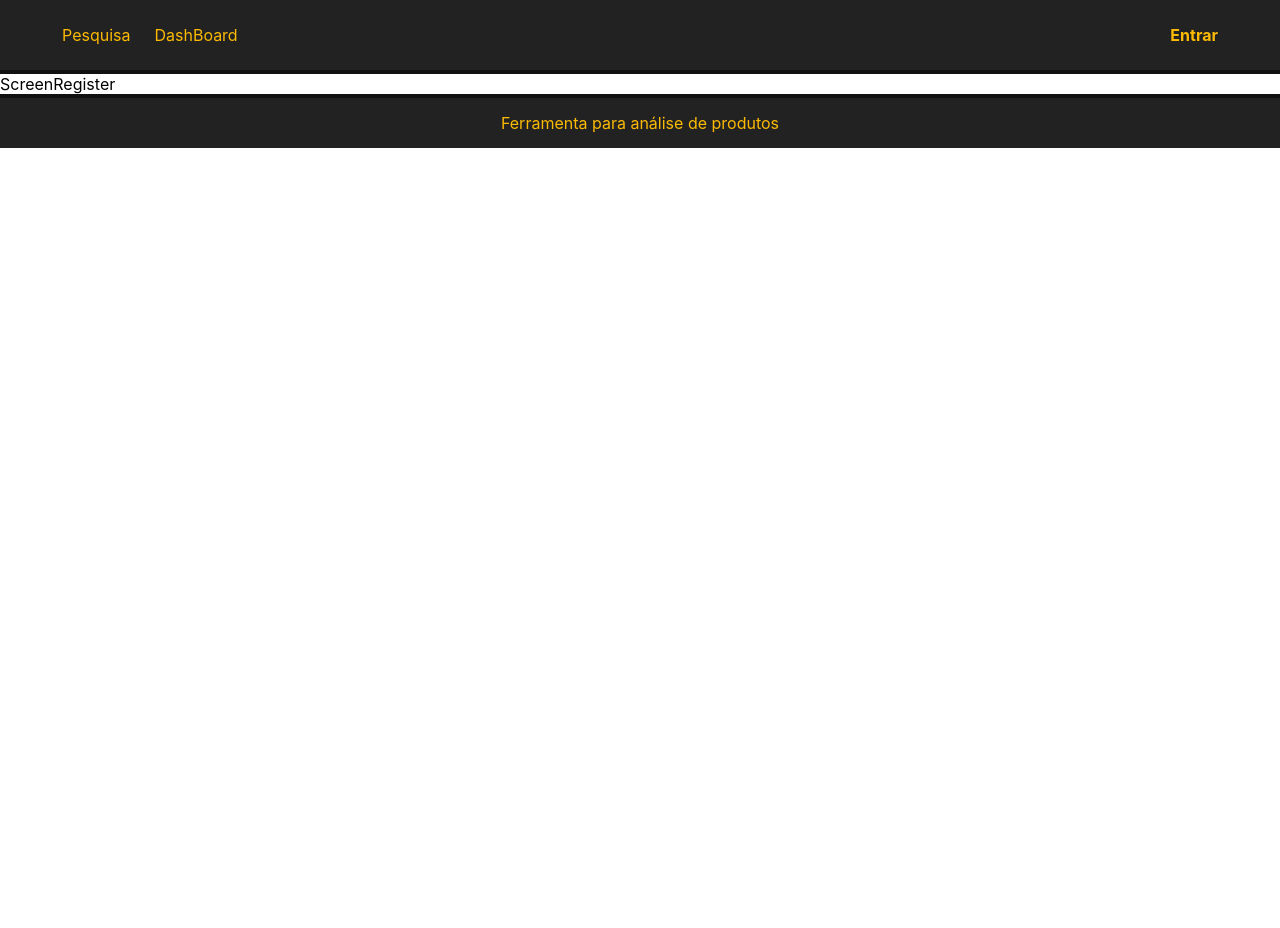
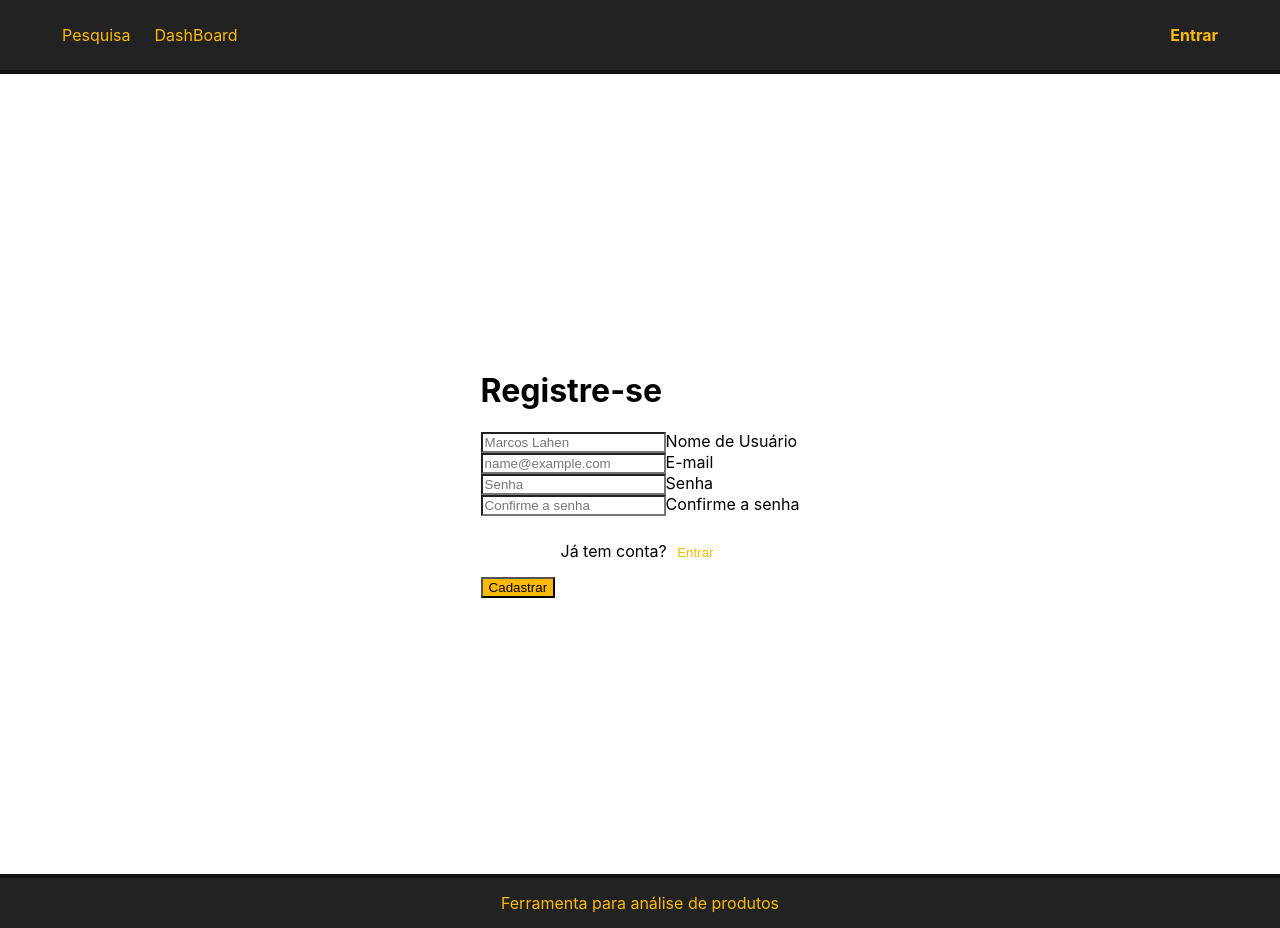
Before and after one commit to SilvanMoura/ferramentaVendasFront, a React (Create React App) app: page /register in a window 1280 px wide. Before the commit the page ends 800 px from the top, so only its background shows below. Built offline with nearby package versions, Linux system fonts and the light colour scheme.

Commit message:
screen register structure and style

```diff
--- a/src/components/ScreenRegister/ScreenRegister.css
+++ b/src/components/ScreenRegister/ScreenRegister.css
@@ -0,0 +1,60 @@
+#main-container{
+    display: flex;
+    justify-content: center;
+    align-items: center;
+    height: 100vh;
+    max-width: 500px;
+    margin: 0 auto;
+}
+
+.form-signin .form-floating:focus-within {
+    z-index: 2;
+}
+
+.form-signin #floatingUserName,
+.form-signin #floatingInput,
+.form-signin #floatingPassword{
+    margin-bottom: -1px;
+}
+
+.form-signin #floatingUserName {
+    border-bottom-right-radius: 0;
+    border-bottom-left-radius: 0;
+}
+
+.form-signin #floatingInput, .form-signin #floatingPassword  {
+    border-top-right-radius: 0;
+    border-top-left-radius: 0;
+    border-bottom-right-radius: 0;
+    border-bottom-left-radius: 0;
+}
+
+.form-signin #floatingConfirmPassword {
+    margin-bottom: 10px;
+    border-top-right-radius: 0;
+    border-top-left-radius: 0;
+}
+
+#btn-login{
+    margin: 15px 0;
+    text-align: center;
+}
+
+#btn-login button{
+    background-color: #fff;
+    border: none;
+    color: #FCBA03;
+}
+
+#btn-login button:hover{
+    color: #8f6902;
+}
+
+.btn-send{
+    color: #000;
+    background-color: #FCBA03;
+}
+
+.btn-send:hover{
+    color: #fbff00;
+}
--- a/src/components/ScreenRegister/ScreenRegister.jsx
+++ b/src/components/ScreenRegister/ScreenRegister.jsx
@@ -1,6 +1,93 @@
-import "./ScreenRegister.css";
+import React, { useState } from 'react';
+import './ScreenRegister.css';
+
 const ScreenRegister = () => {
-    return <div>ScreenRegister</div>;
+  const [userName, setUserName] = useState('');
+  const [email, setEmail] = useState('');
+  const [password, setPassword] = useState('');
+  const [confirmPassword, setConfirmPassword] = useState('');
+  const [msg, setMsg] = useState('');
+
+  const handleSubmit = (event) => {
+    event.preventDefault();
+    // Lógica de registro aqui
+  };
+
+  const loadLogin = () => {
+    // Lógica para carregar a tela de login
+  };
+
+  return (
+    <div id="main-container">
+      <main className="form-signin w-100 m-auto">
+        <form onSubmit={handleSubmit}>
+          <h1 className="h3 mb-3 fw-normal">Registre-se</h1>
+
+          {/* Mostrar a mensagem (msg) aqui */}
+          {msg && <Message msg={msg} />}
+
+          <div className="form-floating">
+            <input
+              value={userName}
+              onChange={(e) => setUserName(e.target.value)}
+              type="string"
+              className="form-control"
+              id="floatingUserName"
+              placeholder="Marcos Lahen"
+            />
+            <label htmlFor="floatingUserName">Nome de Usuário</label>
+          </div>
+
+          <div className="form-floating">
+            <input
+              value={email}
+              onChange={(e) => setEmail(e.target.value)}
+              type="email"
+              className="form-control"
+              id="floatingInput"
+              placeholder="name@example.com"
+            />
+            <label htmlFor="floatingInput">E-mail</label>
+          </div>
+
+          <div className="form-floating">
+            <input
+              value={password}
+              onChange={(e) => setPassword(e.target.value)}
+              type="password"
+              className="form-control"
+              id="floatingPassword"
+              placeholder="Senha"
+            />
+            <label htmlFor="floatingPassword">Senha</label>
+          </div>
+
+          <div className="form-floating">
+            <input
+              value={confirmPassword}
+              onChange={(e) => setConfirmPassword(e.target.value)}
+              type="password"
+              className="form-control"
+              id="floatingConfirmPassword"
+              placeholder="Confirme a senha"
+            />
+            <label htmlFor="confirmPassword">Confirme a senha</label>
+          </div>
+
+          <div id="btn-login">
+            <span>Já tem conta? </span>
+            <button type="button" onClick={loadLogin}>
+              Entrar
+            </button>
+          </div>
+
+          <button className="w-100 btn btn-lg btn-send" type="submit">
+            Cadastrar
+          </button>
+        </form>
+      </main>
+    </div>
+  );
 };
 
 export default ScreenRegister;
```
